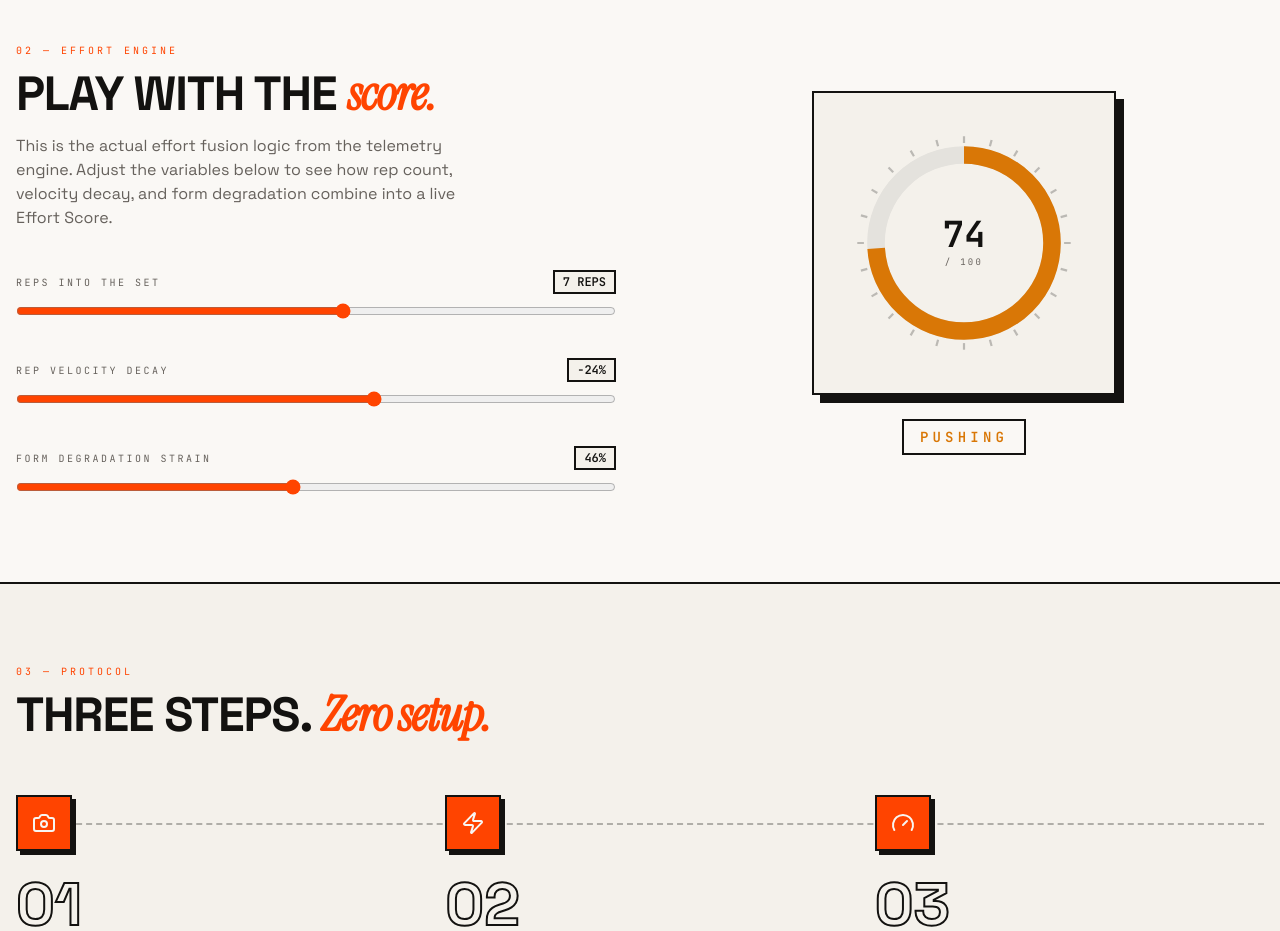
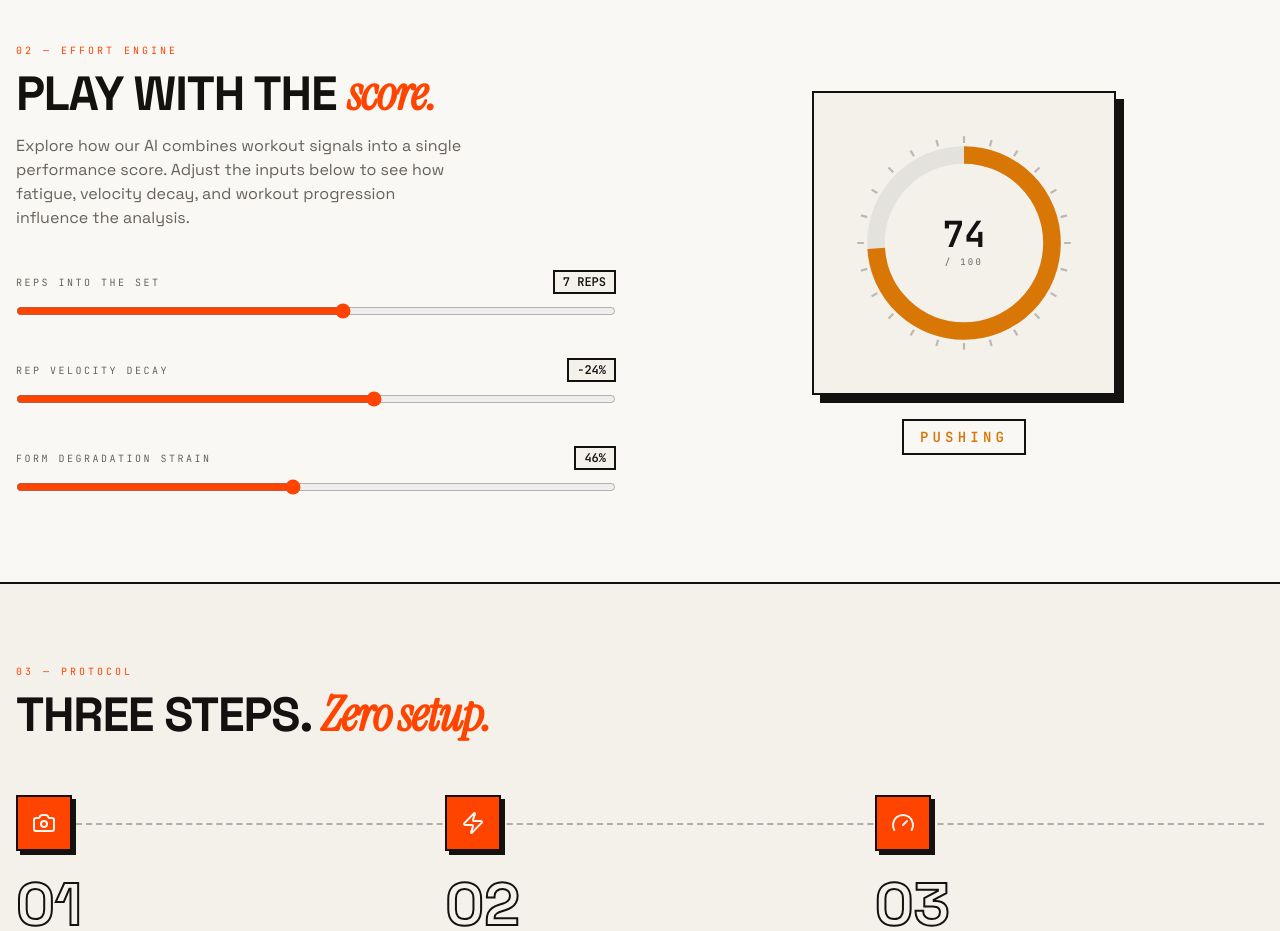
Before and after one commit to Aditya-132/aifactory, a React (Vite) app: page / in a window 1280 px wide. Shown: the part 1500-2431 px from the top of the page. Built offline with nearby package versions, Linux system fonts and the light colour scheme.

Commit message:
copy: update Effort Engine description copy

```diff
--- a/src/pages/Home.tsx
+++ b/src/pages/Home.tsx
@@ -357,7 +357,7 @@ export default function Home() {
               <span className="font-serifit normal-case italic text-primary">score.</span>
             </h2>
             <p className="mt-4 max-w-md text-muted-foreground">
-              This is the actual effort fusion logic from the telemetry engine. Adjust the variables below to see how rep count, velocity decay, and form degradation combine into a live Effort Score.
+              Explore how our AI combines workout signals into a single performance score. Adjust the inputs below to see how fatigue, velocity decay, and workout progression influence the analysis.
             </p>
 
             <div className="mt-10 space-y-8">
```
